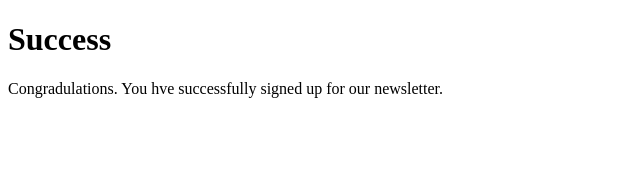
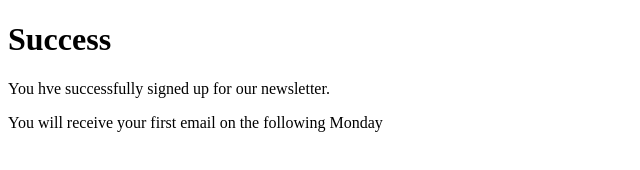
Before and after one commit to jensenwong1/Email-signup, a website: page success.html in a window 1280 px wide. Shown: the whole page, without its empty margins (0-640 px from the left). Drawn offline with Linux system fonts and the light colour scheme.

Commit message:
changed success page information.

```diff
--- a/success.html
+++ b/success.html
@@ -9,7 +9,8 @@
 <body>
     <div class="jumbotron">
         <h1 class="display-4">Success</h1>
-        <p class="lead">Congradulations. You hve successfully signed up for our newsletter.</p>
+        <p class="lead">You hve successfully signed up for our newsletter.</p>
+        <p class="byline">You will receive your first email on the following Monday</p>
 
       </div>
 </body>
```
